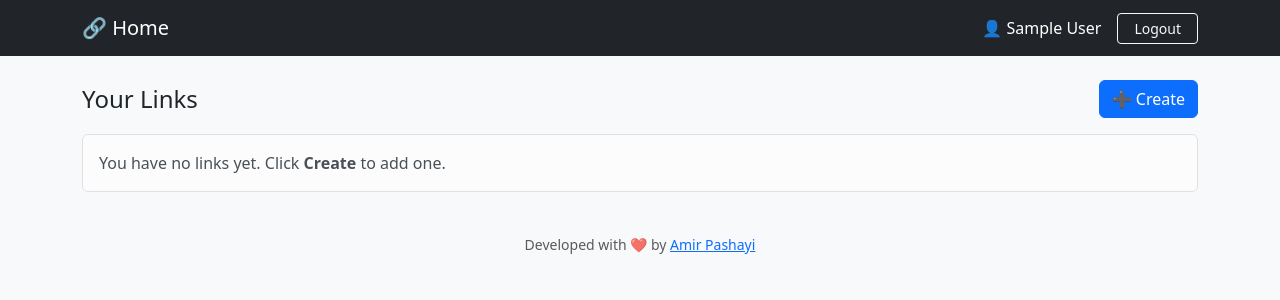
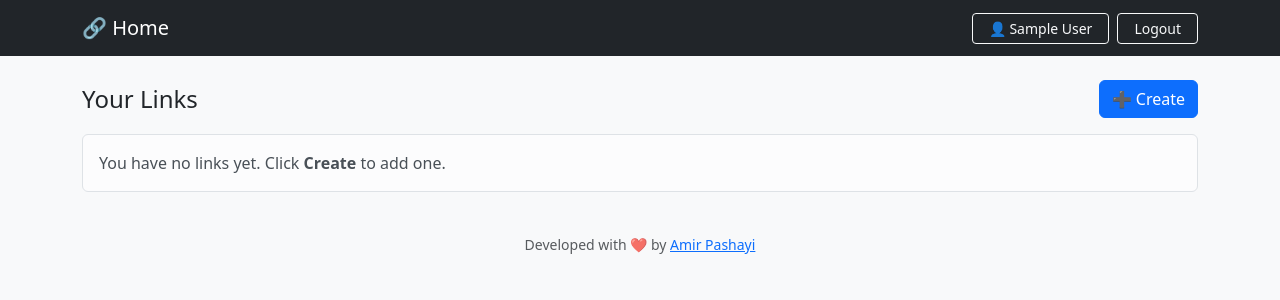
Before and after one commit to amir-pashayi/django-url-shortener, a Django app: page /accounts/dashboard/ in a window 1280 px wide. Shown: the top 300 px of the page. Run offline with Django 5.2, Linux system fonts and the light colour scheme; the visitor is signed in with stand-in values (Sample User, id 1); data that the repository does not hold is empty.

Commit message:
change navbar.html

```diff
--- a/urlshortner/templates/inc/navbar.html
+++ b/urlshortner/templates/inc/navbar.html
@@ -6,10 +6,10 @@
       <ul class="navbar-nav ms-auto align-items-center">
         {% if user.is_authenticated %}
           <li class="nav-item">
-            <a class="nav-link text-white" href="#" tabindex="-1" aria-disabled="true">
-              👤 {{ user.full_name|default:user.phone }}
-            </a>
-          </li>
+              <a class="btn btn-sm btn-outline-light ms-2 px-3" href="{% url 'dashboard' %}">
+                👤 {{ user.full_name|default:user.phone }}
+              </a>
+            </li>
           <li class="nav-item">
             <a class="btn btn-sm btn-outline-light ms-2 px-3 logout-btn" href="{% url 'logout' %}">
               Logout
```
